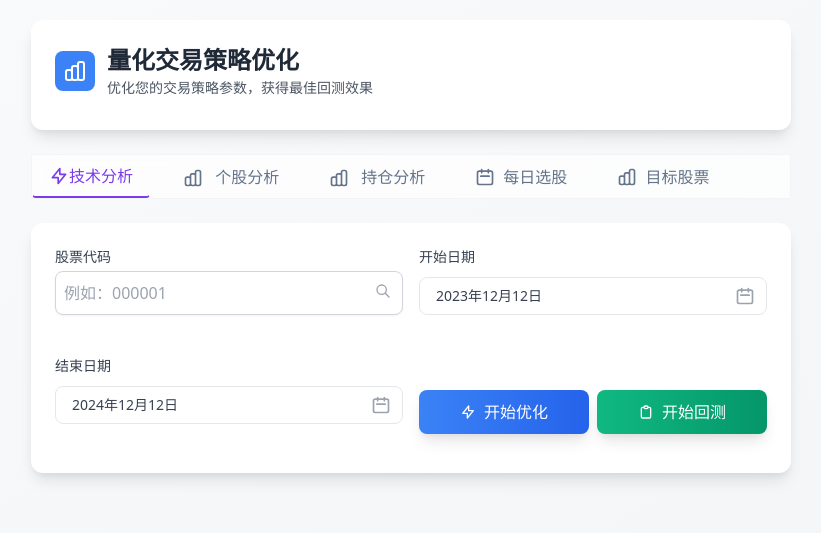
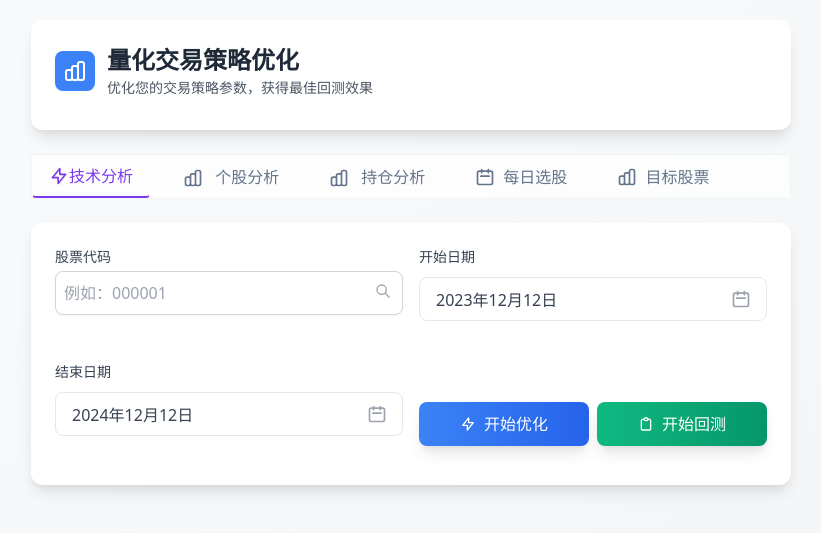
Before and after one commit to jamesphe/quant_trading_system, a Flask app: page / in a window 1280 px wide; the page is wider, and only the part inside the window is pictured. Shown: the top 533 px of that part, without its empty margins (229-1050 px from the left). Run offline with Flask 3, Linux system fonts and the light colour scheme.

Commit message:
优化移动端日期选择框

```diff
--- a/app/static/js/main.js
+++ b/app/static/js/main.js
@@ -198,29 +198,44 @@ class DatePicker {
         // 创建显示输入框
         this.displayInput = document.createElement('input');
         this.displayInput.type = 'text';
-        this.displayInput.className = `date-picker-input w-full px-3 py-2 border rounded-lg
+        this.displayInput.className = `date-picker-input w-full h-12 px-4 py-2
+            text-base rounded-lg border border-gray-300
             focus:outline-none focus:ring-2 focus:ring-purple-500 focus:border-purple-500
-            hover:border-purple-300 transition-colors duration-200`;
+            hover:border-purple-300 transition-colors duration-200
+            bg-white cursor-pointer select-none`;
         this.displayInput.placeholder = this.options.placeholder;
         this.displayInput.readOnly = true;
 
-        // 创建隐藏的原生日期输入框
+        // 创建原生日期输入框 - 修改这里
         this.hiddenInput = document.createElement('input');
         this.hiddenInput.type = 'date';
         this.hiddenInput.id = this.options.inputId;
-        this.hiddenInput.className = 'absolute opacity-0 -z-10 pointer-events-none';
-
-        // 设置�����范围
+        // 完全隐藏原生输入框
+        this.hiddenInput.style.cssText = `
+            position: absolute;
+            width: 1px;
+            height: 1px;
+            padding: 0;
+            margin: -1px;
+            overflow: hidden;
+            clip: rect(0, 0, 0, 0);
+            white-space: nowrap;
+            border: 0;
+        `;
+
+        // 设置日期范围
         if (this.options.minDate) {
             this.hiddenInput.min = this.formatDate(this.options.minDate);
+            this.displayInput.setAttribute('data-min', this.formatDisplayDate(this.options.minDate));
         }
         if (this.options.maxDate) {
             this.hiddenInput.max = this.formatDate(this.options.maxDate);
+            this.displayInput.setAttribute('data-max', this.formatDisplayDate(this.options.maxDate));
         }
 
         // 添加日期图标
         const icon = document.createElement('div');
-        icon.className = 'date-picker-icon absolute right-3 top-1/2 transform -translate-y-1/2 pointer-events-none';
+        icon.className = 'date-picker-icon absolute right-4 top-1/2 transform -translate-y-1/2 pointer-events-none';
         icon.innerHTML = `
             <svg class="w-5 h-5 text-gray-400" fill="none" stroke="currentColor" viewBox="0 0 24 24">
                 <path stroke-linecap="round" stroke-linejoin="round" stroke-width="2"
@@ -243,42 +258,75 @@ class DatePicker {
     }
 
     bindEvents() {
-        // 点击显示输入框时打开日期选择器
-        this.displayInput.addEventListener('click', () => {
-            // 在移动端，我们需要确保隐藏输入框可以接收点击事件
-            this.hiddenInput.style.opacity = '0.01';
-            this.hiddenInput.style.pointerEvents = 'auto';
-            this.hiddenInput.style.position = 'absolute';
-            this.hiddenInput.style.top = '0';
-            this.hiddenInput.style.left = '0';
-            this.hiddenInput.style.width = '100%';
-            this.hiddenInput.style.height = '100%';
+        // 处理点击事件
+        const handleClick = (e) => {
+            e.preventDefault();
+            e.stopPropagation();
+
+            // 临时调整原生日期选择器的样式以接收点击
+            this.hiddenInput.style.cssText = `
+                position: absolute;
+                top: 0;
+                left: 0;
+                width: 100%;
+                height: 100%;
+                opacity: 0;
+                z-index: 2;
+                -webkit-appearance: none;
+            `;
 
             // 触发原生日期选择器
             this.hiddenInput.focus();
             this.hiddenInput.click();
+        };
+
+        // 同时监听 click 和 touch 事件
+        this.displayInput.addEventListener('click', handleClick);
+        this.displayInput.addEventListener('touchend', handleClick, { passive: false });
+
+        // 处理日期变化
+        this.hiddenInput.addEventListener('change', (e) => {
+            const selectedDate = new Date(e.target.value);
+
+            if (this.validateDateRange(selectedDate)) {
+                this.setDate(selectedDate);
+
+                if (typeof this.options.onChange === 'function') {
+                    this.options.onChange(selectedDate, e.target.value);
+                }
+            } else {
+                this.hiddenInput.value = this.formatDate(this.getDate() || this.options.defaultDate);
+                showToast('请选择有效的日期范围', 'warning');
+            }
+
+            // 重置原生日期选择器样式为完全隐藏
+            this.hiddenInput.style.cssText = `
+                position: absolute;
+                width: 1px;
+                height: 1px;
+                padding: 0;
+                margin: -1px;
+                overflow: hidden;
+                clip: rect(0, 0, 0, 0);
+                white-space: nowrap;
+                border: 0;
+            `;
         });
 
-        // 监听日期变化
-        this.hiddenInput.addEventListener('change', (e) => {
-            const date = new Date(e.target.value);
-            this.setDate(date);
-
-            // 重置隐藏输入框的样式
-            this.hiddenInput.style.opacity = '0';
-            this.hiddenInput.style.pointerEvents = 'none';
-
-            if (typeof this.options.onChange === 'function') {
-                this.options.onChange(date, e.target.value);
-            }
-        });
-
-        // 处理触摸事件
-        this.displayInput.addEventListener('touchend', (e) => {
+        // 阻止默认的触摸行为
+        this.displayInput.addEventListener('touchstart', (e) => {
             e.preventDefault();
-            this.hiddenInput.focus();
-            this.hiddenInput.click();
-        });
+        }, { passive: false });
+    }
+
+    validateDateRange(date) {
+        if (this.options.minDate && date < this.options.minDate) {
+            return false;
+        }
+        if (this.options.maxDate && date > this.options.maxDate) {
+            return false;
+        }
+        return true;
     }
 
     setDate(date) {
@@ -393,7 +441,7 @@ document.addEventListener('DOMContentLoaded', function() {
 
 // 添加日期更新处理函数
 function updateDailyPicks(date) {
-    console.log('更新每日选股分析，日期:', date);
+    console.log('更新每日选股分析，���期:', date);
     // 如果需要自动触发分析，可以在这里调用 handleDailyPicks
     const form = document.getElementById('dailyPicksForm');
     if (form) {
@@ -738,7 +786,7 @@ async function handleAnalysis(event) {
 
                         const content = data.content || '';
 
-                        // 检查是否是提示信息
+                        // ���查���否是提示信息
                         if (content.includes('正在获取股票数据') || content.includes('正在进行分析')) {
                             if (!hasReceivedAnalysis) {
                                 contentDiv.innerHTML = `
@@ -1340,7 +1388,7 @@ function switchToTechnicalAnalysis(stockCode) {
     document.getElementById('startDate').value = lastYear.toISOString().split('T')[0];
     document.getElementById('endDate').value = today.toISOString().split('T')[0];
 
-    // 自动触发优化
+    // 自动��发优化
     document.getElementById('optimizeForm').dispatchEvent(new Event('submit'));
 }
 
@@ -1647,7 +1695,7 @@ function displayPortfolioResults(data) {
                                         <div class="font-medium text-gray-900">${tradeData['最高价'] || '-'}</div>
                                     </div>
                                     <div class="bg-white rounded-lg p-3 shadow-sm">
-                                        <div class="text-sm text-gray-500 mb-1">最低价</div>
+                                        <div class="text-sm text-gray-500 mb-1">最低��</div>
                                         <div class="font-medium text-gray-900">${tradeData['最低价'] || '-'}</div>
                                     </div>
                                     <div class="bg-white rounded-lg p-3 shadow-sm">
@@ -1972,7 +2020,7 @@ const SpeechController = {
     updateButtonState() {
         const readBtn = document.getElementById('readAnalysisBtn');
         if (!readBtn) {
-            console.warn('未找到朗读按钮，无法更新状态');
+            console.warn('��找到朗读按钮，无法更新状态');
             return;
         }
 
--- a/app/templates/index.html
+++ b/app/templates/index.html
@@ -424,32 +424,35 @@
 
         /* 日期选择器输入框 */
         .date-picker-input {
+            -webkit-appearance: none;
+            -moz-appearance: none;
+            appearance: none;
             width: 100%;
-            padding: 0.5rem 1rem;
+            height: 44px; /* 增加移动端点击区域 */
+            padding: 0.75rem 2.5rem 0.75rem 1rem;
+            font-size: 16px; /* 防止iOS缩放 */
+            line-height: 1.25;
+            color: #374151;
+            background-color: #fff;
             border: 1px solid #e5e7eb;
             border-radius: 0.5rem;
-            font-size: 0.875rem;
-            line-height: 1.25rem;
-            color: #374151;
-            background-color: #fff;
-            cursor: pointer;
             transition: all 0.2s;
+        }
+
+        .date-picker-input:focus {
+            outline: none;
+            border-color: #9333ea;
+            box-shadow: 0 0 0 2px rgba(147, 51, 234, 0.2);
         }
 
         .date-picker-input:hover {
             border-color: #a78bfa;
         }
 
-        .date-picker-input:focus {
-            outline: none;
-            border-color: #7c3aed;
-            box-shadow: 0 0 0 2px rgba(124, 58, 237, 0.2);
-        }
-
-        /* 日期选择器图标 */
+        /* 日期图标样式 */
         .date-picker-icon {
             position: absolute;
-            right: 0.75rem;
+            right: 1rem;
             top: 50%;
             transform: translateY(-50%);
             pointer-events: none;
@@ -459,9 +462,53 @@
         /* 移动端适配 */
         @media (max-width: 640px) {
             .date-picker-input {
-                font-size: 16px; /* 防止 iOS 缩放 */
-                padding: 0.75rem 1rem;
+                font-size: 16px;
+                height: 48px;
+                padding: 0.875rem 2.5rem 0.875rem 1rem;
             }
+
+            .date-picker-icon {
+                right: 1.25rem;
+            }
+
+            /* 增加点击反馈 */
+            .date-picker-input:active {
+                background-color: #f9fafb;
+            }
+        }
+
+        /* 禁用状态样式 */
+        .date-picker-input:disabled {
+            background-color: #f3f4f6;
+            cursor: not-allowed;
+        }
+
+        /* 错误状态样式 */
+        .date-picker-input.error {
+            border-color: #ef4444;
+        }
+
+        .date-picker-input.error:focus {
+            box-shadow: 0 0 0 2px rgba(239, 68, 68, 0.2);
+        }
+
+        /* 添加日期范围提示 */
+        .date-picker-input[data-min]:before {
+            content: attr(data-min);
+            position: absolute;
+            bottom: -1.5rem;
+            left: 0;
+            font-size: 0.75rem;
+            color: #6b7280;
+        }
+
+        .date-picker-input[data-max]:after {
+            content: attr(data-max);
+            position: absolute;
+            bottom: -1.5rem;
+            right: 0;
+            font-size: 0.75rem;
+            color: #6b7280;
         }
     </style>
 </head>
@@ -605,7 +652,7 @@
                             <span class="text-lg font-medium text-gray-600">正在优化策略参数</span>
                             <span class="loading-dots"></span>
                         </div>
-                        <p class="text-sm text-gray-500">��能需要几分钟时间</p>
+                        <p class="text-sm text-gray-500">可能需要几分钟时间</p>
                     </div>
                 </div>
 
@@ -628,7 +675,7 @@
                 <!-- 结果展示 -->
                 <div id="results" class="hidden transform transition-all duration-500 ease-in-out">
                     <div class="grid grid-cols-1 sm:grid-cols-2 gap-4">
-                        <!-- 最优参数卡片 -->
+                        <!-- 最��参数卡片 -->
                         <div class="bg-white rounded-xl shadow-lg p-4 sm:p-6 transform hover:scale-[1.02] transition-all duration-300">
                             <div class="flex items-center space-x-3 mb-3 pb-2 border-b border-gray-100">
                                 <div class="bg-gradient-to-br from-blue-100 to-blue-50 rounded-lg p-2">
@@ -1043,7 +1090,7 @@
 
         // 添加选择变化时的视觉反馈
         modelSelect.addEventListener('change', function() {
-            this.blur(); // 移除焦点，触发过渡效果
+            this.blur(); // 移除焦点，触发过��效果
             setTimeout(() => {
                 this.classList.add('ring-2', 'ring-indigo-200');
                 setTimeout(() => {
```
